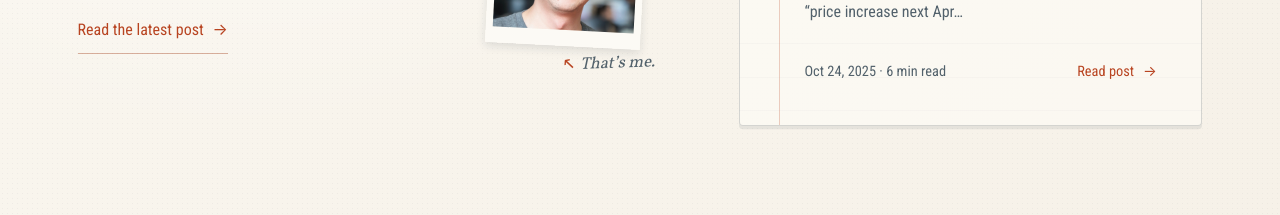
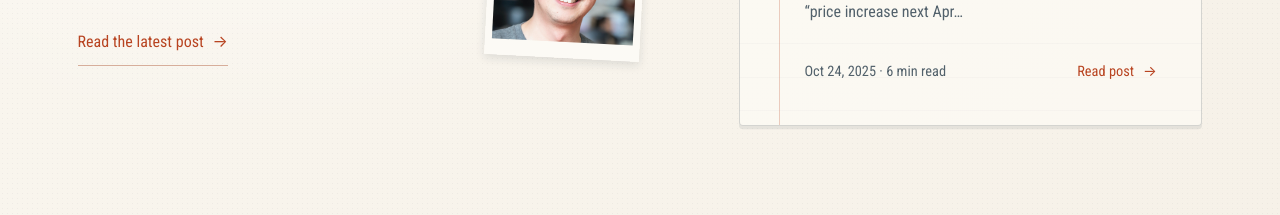
Before and after one commit to weiran/weiran.co, an Astro site: page / in a window 1280 px wide. Shown: the part 529-744 px from the top of the page. Built offline with nearby package versions, Linux system fonts and the light colour scheme; Astro itself is replaced by a stand-in of ours; some packages are replaced by stand-ins of ours; no server answers.

Commit message:
style: remove portrait annotation

```diff
--- a/src/pages/index.astro
+++ b/src/pages/index.astro
@@ -63,7 +63,6 @@ const summary = (body: string) => {
             loading="eager"
             decoding="async"
           />
-          <figcaption>That&rsquo;s me.</figcaption>
         </figure>
       </div>
     </div>
--- a/src/styles/site.css
+++ b/src/styles/site.css
@@ -1012,24 +1012,6 @@
   background: rgba(221, 205, 157, 0.56);
   box-shadow: 0 1px 0 rgba(114, 98, 60, 0.08);
   transform: translateX(-50%) rotate(-2deg);
-}
-
-.portrait-note figcaption {
-  margin: 0.3rem -1rem 0 0;
-  font-family: var(--serif);
-  font-size: 1.05rem;
-  font-style: italic;
-  color: var(--muted);
-  text-align: right;
-  transform: rotate(-5deg);
-}
-
-.portrait-note figcaption::before {
-  content: '↖';
-  display: inline-block;
-  margin-right: 0.35rem;
-  color: var(--accent);
-  transform: rotate(-8deg);
 }
 
 .featured-card {
```
